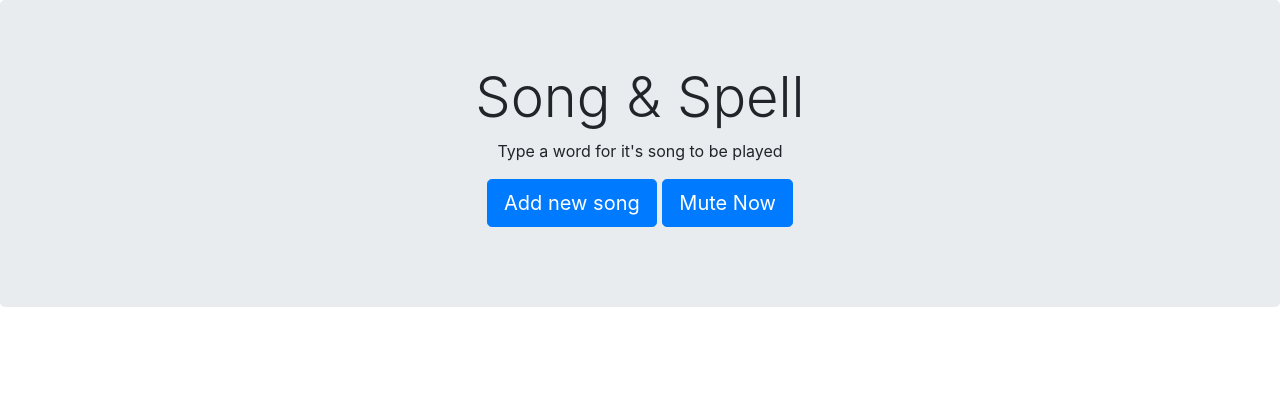
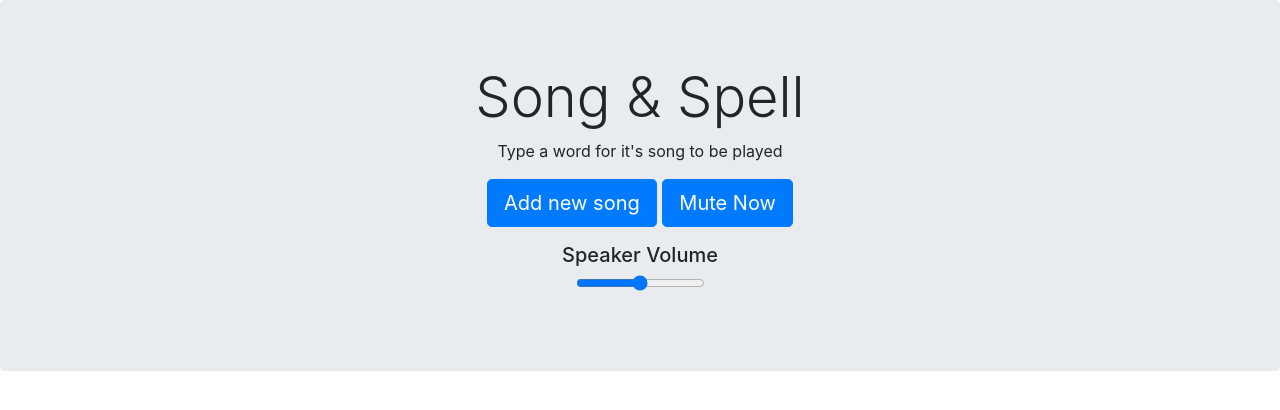
Before and after one commit to cboddy/song-and-spell, a Python web app: template static/templates/base.html in a window 1280 px wide. Shown: the top 410 px of the page. Run offline with Jinja, Linux system fonts and the light colour scheme; the template is opened without the code that fills it, so the values that code supplies are empty; some libraries are stand-ins or nearby versions.

Commit message:
Fix mute, add set-volume control

```diff
--- a/static/templates/header.html
+++ b/static/templates/header.html
@@ -16,6 +16,18 @@
             <p class="lead">
             <a class="btn btn-primary btn-lg" href="/add_word" role="button">Add new song</a>
             <a class="btn btn-primary btn-lg" href="/mute" role="button">Mute Now</a>
+            <div class="slidecontainer">
+                <h5>Speaker Volume</h5>
+              <form id="set_volume_form" action="/set_volume" role="form" method="post">
+                  <input type="range" min="0" max="100" value="50" class="slider" id="volume_input" name="volume_perc">
+              </form>
+            </div>
             </p>
         </div>
         </center>
+
+    <script>
+        $('#volume_input').change(function() {
+            $('#set_volume_form').submit()
+        });
+    </script>
```
Also changed, not shown: app.py (+8 -7 lines), util.py (+7 -4 lines).
